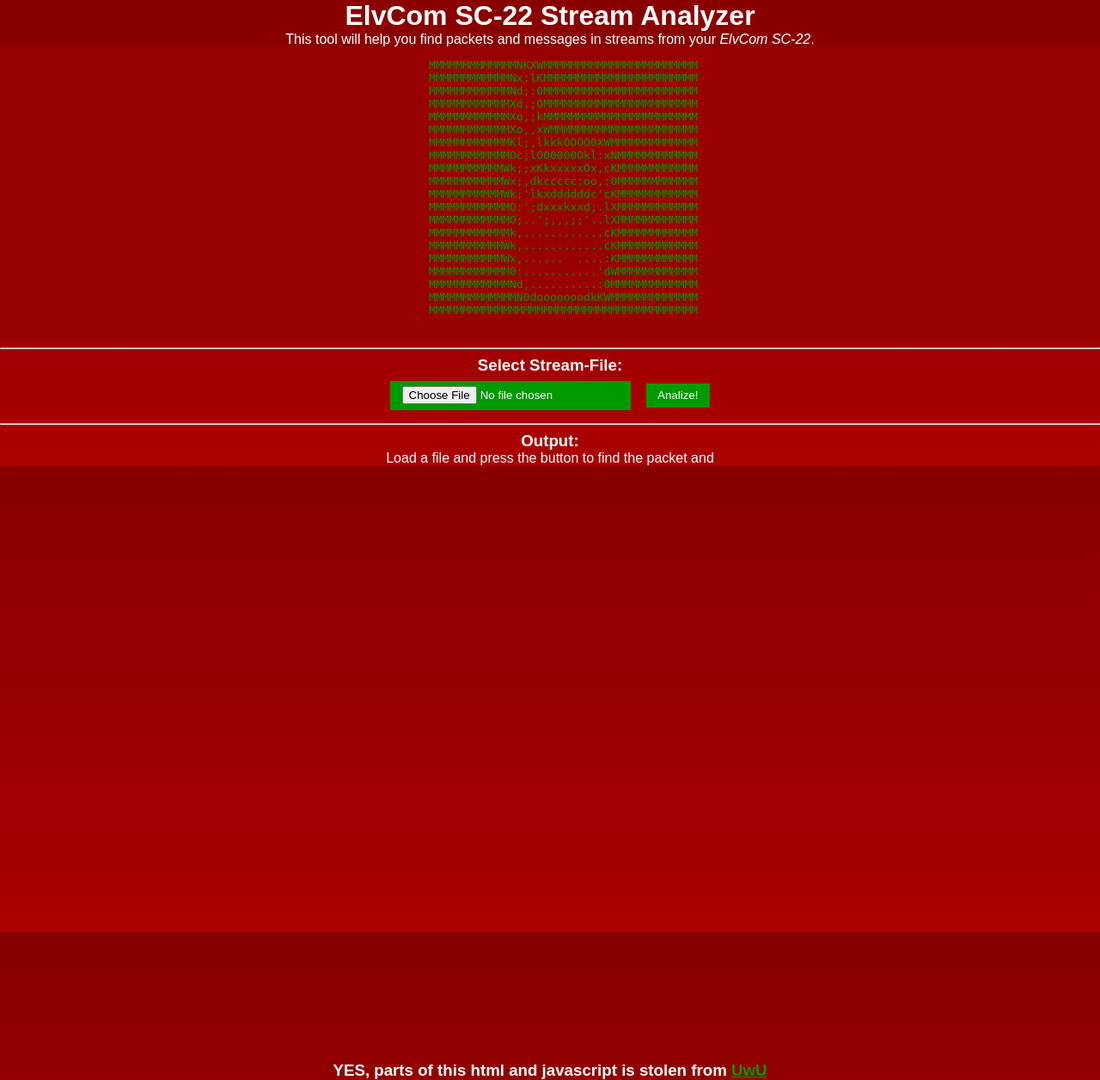
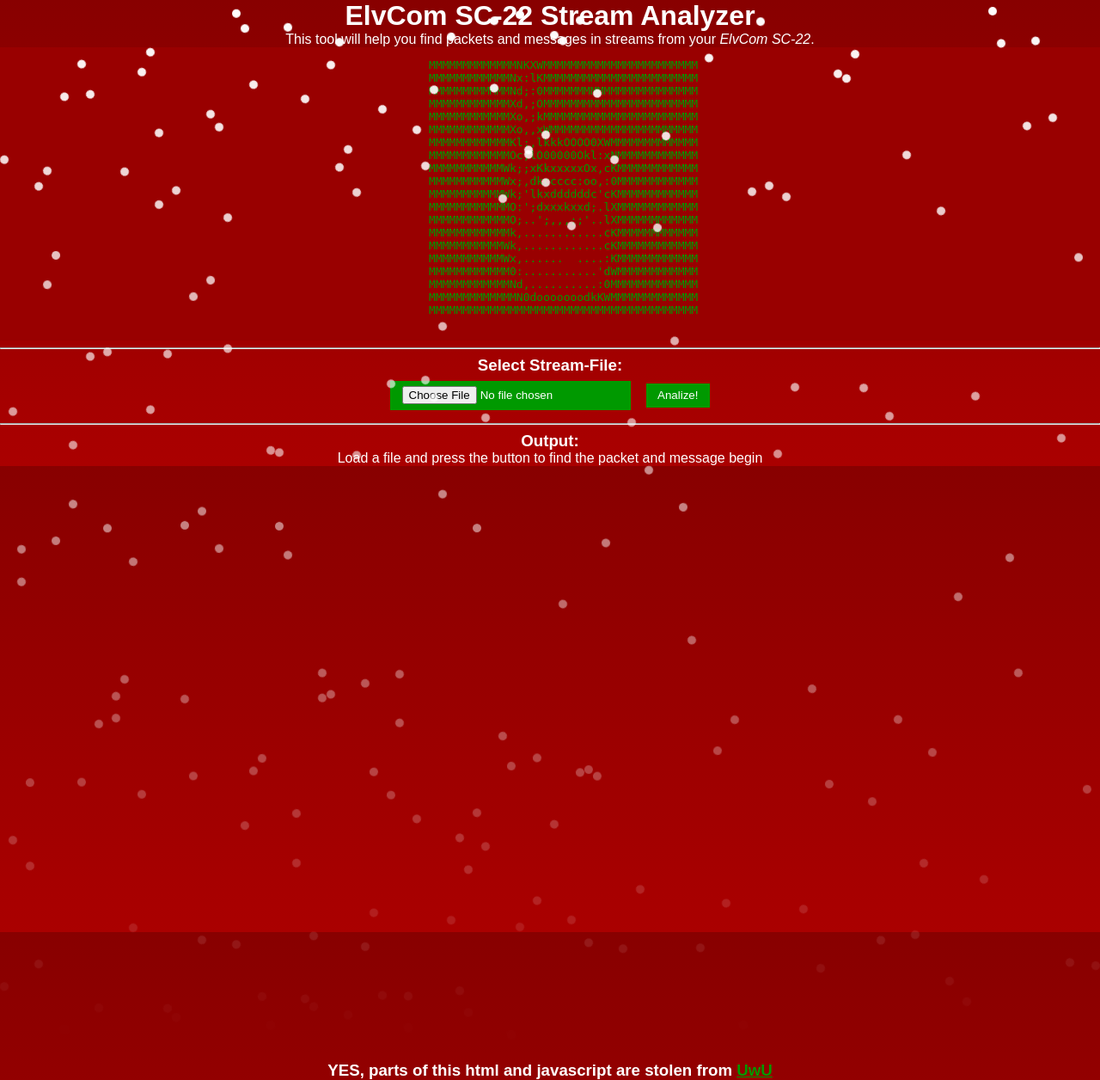
Before and after one commit to MatthiasQuintern/AdventOfCode2022, a PHP site: page /day6.html in a window 1280 px wide. Shown: the whole page at 86% size. Run offline with PHP 8.4, Linux system fonts and the light colour scheme.

Commit message:
added snow

```diff
--- a/6/day6.css
+++ b/6/day6.css
@@ -46,15 +46,20 @@ h1, h3 {
 }
 
 .snow {
-  position: fixed;
+  position: absolute;
+  top: -50px;
+  /* left: 0; */
+  /* right: 0; */
+  /* bottom: 0; */
   width: 100%;
-  height: 100%;
+  /* width: 100%; */
+  /* height: 100%; */
   pointer-events: none;
   z-index: 100;
 }
 
 .snow__flake {
-  position: absolute;
+  /* position: fixed; */
   top: -50px;
   left: -50px;
   right: -50px;
@@ -62,52 +67,11 @@ h1, h3 {
   width: 10px;
   height: 10px;
   background: #fff;
+  color: #fff;
   border-radius: 50%;
   animation: snowAnimation 3s linear infinite;
-}
-
-.snow__flake:nth-child(0) {
-  animation-delay: 0s;
-}
-
-.snow__flake:nth-child(1) {
-  animation-delay: 0.2s;
-}
-
-.snow__flake:nth-child(2) {
-  animation-delay: 0.4s;
-}
-
-.snow__flake:nth-child(3) {
-  animation-delay: 0.6s;
-}
-
-.snow__flake:nth-child(4) {
-  animation-delay: 0.8s;
-}
-
-.snow__flake:nth-child(5) {
-  animation-delay: 1s;
-}
-
-.snow__flake:nth-child(6) {
-  animation-delay: 1.2s;
-}
-
-.snow__flake:nth-child(7) {
-  animation-delay: 1.4s;
-}
-
-.snow__flake:nth-child(8) {
-  animation-delay: 1.6s;
-}
-
-.snow__flake:nth-child(9) {
-  animation-delay: 1.8s;
-}
-
-.snow__flake:nth-child(10) {
-  animation-delay: 2s;
+  float: left;
+  opacity: 0;
 }
 
 @keyframes snowAnimation {
@@ -116,7 +80,7 @@ h1, h3 {
     opacity: 1;
   }
   100% {
-  transform: translateY(1000px) rotate(360deg);
-  opacity: 0;
+    transform: translateY(1200px) rotate(360deg);
+    opacity: 0;
   }
 }
--- a/6/day6.html
+++ b/6/day6.html
@@ -10,6 +10,26 @@
 
 <body>
   <h1>ElvCom SC-22 Stream Analyzer</h1>
+  <div class="snow" style="position: fixed; top: 0; left: 0; right: 0; bottom: 0;">
+  <div class="snow__flake"></div> <div class="snow__flake"></div> <div class="snow__flake"></div> <div class="snow__flake"></div> <div class="snow__flake"></div> <div class="snow__flake"></div> <div class="snow__flake"></div> <div class="snow__flake"></div> <div class="snow__flake"></div> <div class="snow__flake"></div> <div class="snow__flake"></div>
+  <div class="snow__flake"></div> <div class="snow__flake"></div> <div class="snow__flake"></div> <div class="snow__flake"></div> <div class="snow__flake"></div> <div class="snow__flake"></div> <div class="snow__flake"></div> <div class="snow__flake"></div> <div class="snow__flake"></div> <div class="snow__flake"></div> <div class="snow__flake"></div>
+  <div class="snow__flake"></div> <div class="snow__flake"></div> <div class="snow__flake"></div> <div class="snow__flake"></div> <div class="snow__flake"></div> <div class="snow__flake"></div> <div class="snow__flake"></div> <div class="snow__flake"></div> <div class="snow__flake"></div> <div class="snow__flake"></div> <div class="snow__flake"></div>
+  <div class="snow__flake"></div> <div class="snow__flake"></div> <div class="snow__flake"></div> <div class="snow__flake"></div> <div class="snow__flake"></div> <div class="snow__flake"></div> <div class="snow__flake"></div> <div class="snow__flake"></div> <div class="snow__flake"></div> <div class="snow__flake"></div> <div class="snow__flake"></div>
+  <div class="snow__flake"></div> <div class="snow__flake"></div> <div class="snow__flake"></div> <div class="snow__flake"></div> <div class="snow__flake"></div> <div class="snow__flake"></div> <div class="snow__flake"></div> <div class="snow__flake"></div> <div class="snow__flake"></div> <div class="snow__flake"></div> <div class="snow__flake"></div>
+  <div class="snow__flake"></div> <div class="snow__flake"></div> <div class="snow__flake"></div> <div class="snow__flake"></div> <div class="snow__flake"></div> <div class="snow__flake"></div> <div class="snow__flake"></div> <div class="snow__flake"></div> <div class="snow__flake"></div> <div class="snow__flake"></div> <div class="snow__flake"></div>
+  <div class="snow__flake"></div> <div class="snow__flake"></div> <div class="snow__flake"></div> <div class="snow__flake"></div> <div class="snow__flake"></div> <div class="snow__flake"></div> <div class="snow__flake"></div> <div class="snow__flake"></div> <div class="snow__flake"></div> <div class="snow__flake"></div> <div class="snow__flake"></div>
+  <div class="snow__flake"></div> <div class="snow__flake"></div> <div class="snow__flake"></div> <div class="snow__flake"></div> <div class="snow__flake"></div> <div class="snow__flake"></div> <div class="snow__flake"></div> <div class="snow__flake"></div> <div class="snow__flake"></div> <div class="snow__flake"></div> <div class="snow__flake"></div>
+  <div class="snow__flake"></div> <div class="snow__flake"></div> <div class="snow__flake"></div> <div class="snow__flake"></div> <div class="snow__flake"></div> <div class="snow__flake"></div> <div class="snow__flake"></div> <div class="snow__flake"></div> <div class="snow__flake"></div> <div class="snow__flake"></div> <div class="snow__flake"></div>
+  <div class="snow__flake"></div> <div class="snow__flake"></div> <div class="snow__flake"></div> <div class="snow__flake"></div> <div class="snow__flake"></div> <div class="snow__flake"></div> <div class="snow__flake"></div> <div class="snow__flake"></div> <div class="snow__flake"></div> <div class="snow__flake"></div> <div class="snow__flake"></div>
+  <div class="snow__flake"></div> <div class="snow__flake"></div> <div class="snow__flake"></div> <div class="snow__flake"></div> <div class="snow__flake"></div> <div class="snow__flake"></div> <div class="snow__flake"></div> <div class="snow__flake"></div> <div class="snow__flake"></div> <div class="snow__flake"></div> <div class="snow__flake"></div>
+  <div class="snow__flake"></div> <div class="snow__flake"></div> <div class="snow__flake"></div> <div class="snow__flake"></div> <div class="snow__flake"></div> <div class="snow__flake"></div> <div class="snow__flake"></div> <div class="snow__flake"></div> <div class="snow__flake"></div> <div class="snow__flake"></div> <div class="snow__flake"></div>
+  <div class="snow__flake"></div> <div class="snow__flake"></div> <div class="snow__flake"></div> <div class="snow__flake"></div> <div class="snow__flake"></div> <div class="snow__flake"></div> <div class="snow__flake"></div> <div class="snow__flake"></div> <div class="snow__flake"></div> <div class="snow__flake"></div> <div class="snow__flake"></div>
+  <div class="snow__flake"></div> <div class="snow__flake"></div> <div class="snow__flake"></div> <div class="snow__flake"></div> <div class="snow__flake"></div> <div class="snow__flake"></div> <div class="snow__flake"></div> <div class="snow__flake"></div> <div class="snow__flake"></div> <div class="snow__flake"></div> <div class="snow__flake"></div>
+  <div class="snow__flake"></div> <div class="snow__flake"></div> <div class="snow__flake"></div> <div class="snow__flake"></div> <div class="snow__flake"></div> <div class="snow__flake"></div> <div class="snow__flake"></div> <div class="snow__flake"></div> <div class="snow__flake"></div> <div class="snow__flake"></div> <div class="snow__flake"></div>
+  <div class="snow__flake"></div> <div class="snow__flake"></div> <div class="snow__flake"></div> <div class="snow__flake"></div> <div class="snow__flake"></div> <div class="snow__flake"></div> <div class="snow__flake"></div> <div class="snow__flake"></div> <div class="snow__flake"></div> <div class="snow__flake"></div> <div class="snow__flake"></div>
+  <div class="snow__flake"></div> <div class="snow__flake"></div> <div class="snow__flake"></div> <div class="snow__flake"></div> <div class="snow__flake"></div> <div class="snow__flake"></div> <div class="snow__flake"></div> <div class="snow__flake"></div> <div class="snow__flake"></div> <div class="snow__flake"></div> <div class="snow__flake"></div>
+  <div class="snow__flake"></div> <div class="snow__flake"></div> <div class="snow__flake"></div> <div class="snow__flake"></div> <div class="snow__flake"></div> <div class="snow__flake"></div> <div class="snow__flake"></div> <div class="snow__flake"></div> <div class="snow__flake"></div> <div class="snow__flake"></div> <div class="snow__flake"></div>
+</div>
   <p>This tool will help you find packets and messages in streams from your <em>ElvCom SC-22</em>.</p>
 
   <pre>
@@ -34,26 +54,14 @@
     MMMMMMMMMMMMMN0dooooooodkKWMMMMMMMMMMMMM
     MMMMMMMMMMMMMMMMMMMMMMMMMMMMMMMMMMMMMMMM
   </pre>
-  <div class="snow">
-    <div class="snow__flake">penis</div>
-    <div class="snow__flake"></div>
-    <div class="snow__flake"></div>
-    <div class="snow__flake"></div>
-    <div class="snow__flake"></div>
-    <div class="snow__flake"></div>
-    <div class="snow__flake"></div>
-    <div class="snow__flake"></div>
-    <div class="snow__flake"></div>
-    <div class="snow__flake"></div>
-  </div>
   <hr>
   <h3>Select Stream-File: </h3><input class="clickable" onchange='readFile(this)' type='file'>
   <button class="clickable" id="start">Analize!</button>
   <hr>
   <h3>Output:</h3>
-  <p id=output>Load a file and press the button to find the packet and </p>
+  <p id=output>Load a file and press the button to find the packet and message begin</p>
 
-  <h3 class="footer"><b>YES</b>, parts of this html and javascript is stolen from <a href="https://git.quintern.xyz/TheShinyMelon/AOC_2022/src/branch/master/5">UwU</a></h3>
+  <h3 class="footer"><b>YES</b>, parts of this html and javascript are stolen from <a href="https://git.quintern.xyz/TheShinyMelon/AOC_2022/src/branch/master/5">UwU</a></h3>
 </body>
 
 <script src='day6.js'></script>
--- a/6/day6.js
+++ b/6/day6.js
@@ -58,3 +58,18 @@ function findPosition(line) {
     }
 
 }
+
+function randomizeSnowflakes() {
+    // Get all elements with the class "snow__flake"
+    var snowflakes = document.getElementsByClassName("snow__flake");
+
+    // Loop through the snowflakes
+    for (var i = 0; i < snowflakes.length; i++) {
+      // Generate a random number between 0 and 4
+      var delay = Math.random() * 4;
+
+      // Set the "animation-delay" property for the current snowflake
+      snowflakes[i].style.setProperty("animation-delay", delay + "s");
+    }
+}
+randomizeSnowflakes();
```
